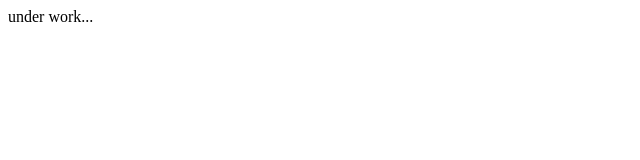
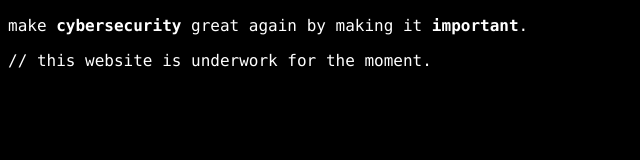
Before and after one commit to xkawu/vsec, a plain HTML site: page index.html in a window 1280 px wide. Shown: the whole page, without its empty margins (0-640 px from the left). Drawn offline with Linux system fonts and the light colour scheme.

Commit message:
[ ADD ] - New style for the page

```diff
--- a/index.html
+++ b/index.html
@@ -1 +1,19 @@
-<p>under work...</p>
+<!DOCTYPE html>
+<html>
+  <head>
+    <title>VSec</title>
+  </head>
+  <body>
+    <style>
+      * {
+        color: white;
+        font-family: consolas;
+      }
+      body {
+        background-color: black;
+      }
+    </style>
+    <p>make <b>cybersecurity</b> great again by making it <b>important</b>.</p>
+    <code>// this website is underwork for the moment.</code>
+  </body>
+</html>
```
